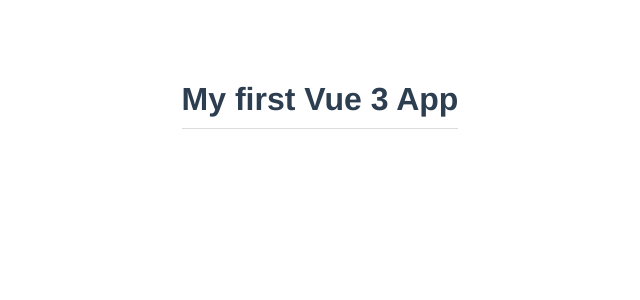
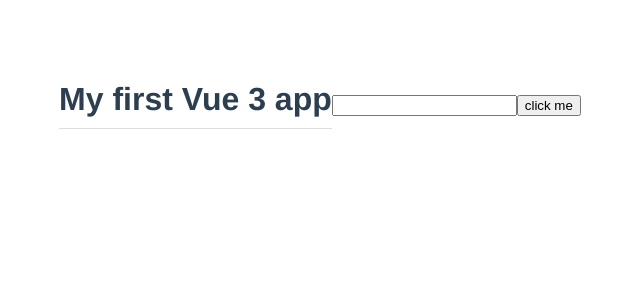
Before and after one commit to yusun-lab/modal, a Vue app: page / in a window 1280 px wide. Shown: the top 300 px of the page, without its empty margins (320-960 px from the left). Built offline with nearby package versions, Linux system fonts and the light colour scheme.

Commit message:
4.5 is done

```diff
--- a/src/App.vue
+++ b/src/App.vue
@@ -1,18 +1,28 @@
 <template>
   <h1>{{ title }}</h1>
+  <input type="text" ref="name" />
+  <button @click="handleClick">click me</button>
 </template>
 
-<script lang="ts">
-// import { Options, Vue } from "vue-class-component";
-export default {
-  name: "App",
-  data() {
-    return {
-      title: "My first Vue 3 App",
-    };
-  },
+<script setup lang="ts">
+// Applicable to vue3.4 and below:
+// import { ref } from "vue";
+// const title = ref("My first Vue 3 app");
+// const name = ref<HTMLInputElement | null>(null);
+
+// Applicable to vue3.5 and above:
+import { useTemplateRef } from "vue";
+
+const title = "My first Vue 3 app";
+const name = useTemplateRef<HTMLInputElement>("name");
+
+const handleClick = () => {
+  console.log(name.value); // directly access the ref object: <input type="text">
+  console.log(name.value?.value); // get the input field's value (optional chaining prevents null errors)
+
+  name.value?.classList.add("active");
+  name.value?.focus();
 };
-// export default class App extends Vue {}
 </script>
 
 <style>
```
